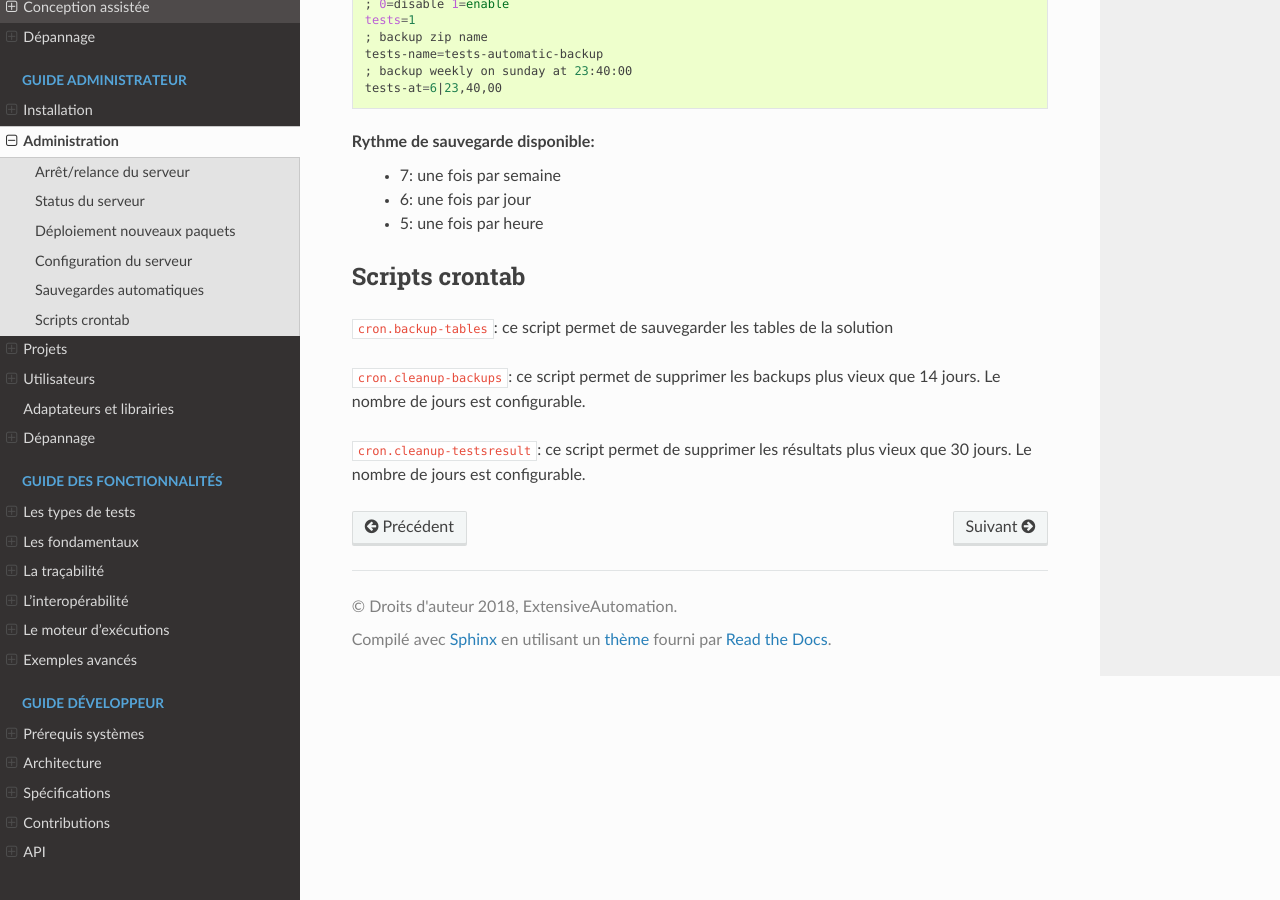
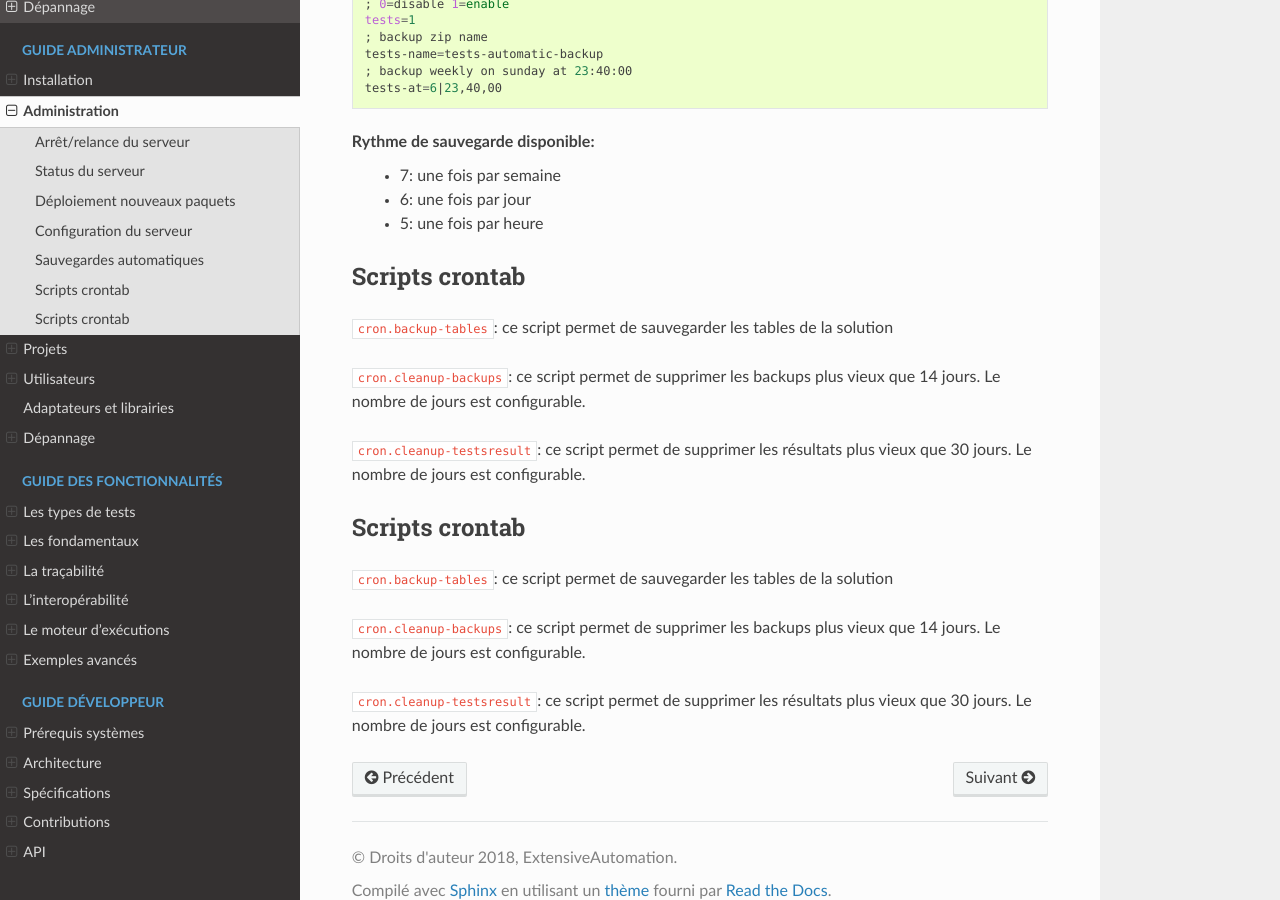
Before and after one commit to ExtensiveAutomation/extensiveautomation-fr.readthedocs.io, a Sphinx documentation site: the page built from docs/admin/admin.rst, in a window 1280 px wide and 900 px high, scrolled down 2902 px. Built offline with Sphinx 7.4.7 and the Read the Docs theme 2.0.0, drawn with Linux system fonts in a browser that asks for light colours.

Commit message:
mise à jour

```diff
--- a/docs/admin/admin.rst
+++ b/docs/admin/admin.rst
@@ -155,3 +155,15 @@ Le nombre de jours est configurable.
 
 ``cron.cleanup-testsresult``: ce script permet de supprimer les résultats plus vieux que 30 jours.
 Le nombre de jours est configurable.
+
+
+Scripts crontab
+~~~~~~~~~~~~~~~~~~~~
+
+``cron.backup-tables``: ce script permet de sauvegarder les tables de la solution
+
+``cron.cleanup-backups``: ce script permet de supprimer les backups plus vieux que 14 jours.
+Le nombre de jours est configurable.
+
+``cron.cleanup-testsresult``: ce script permet de supprimer les résultats plus vieux que 30 jours.
+Le nombre de jours est configurable.
```
